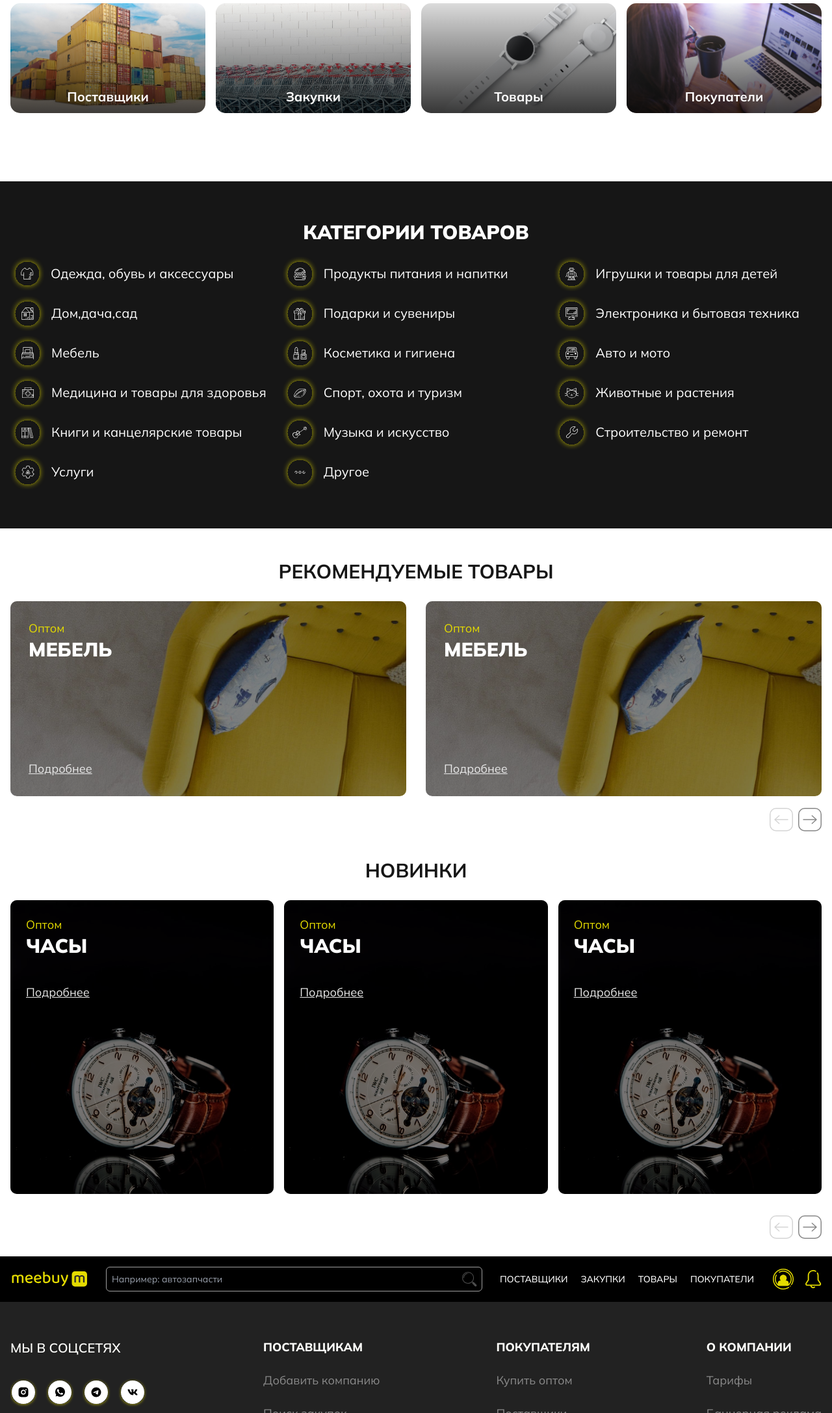
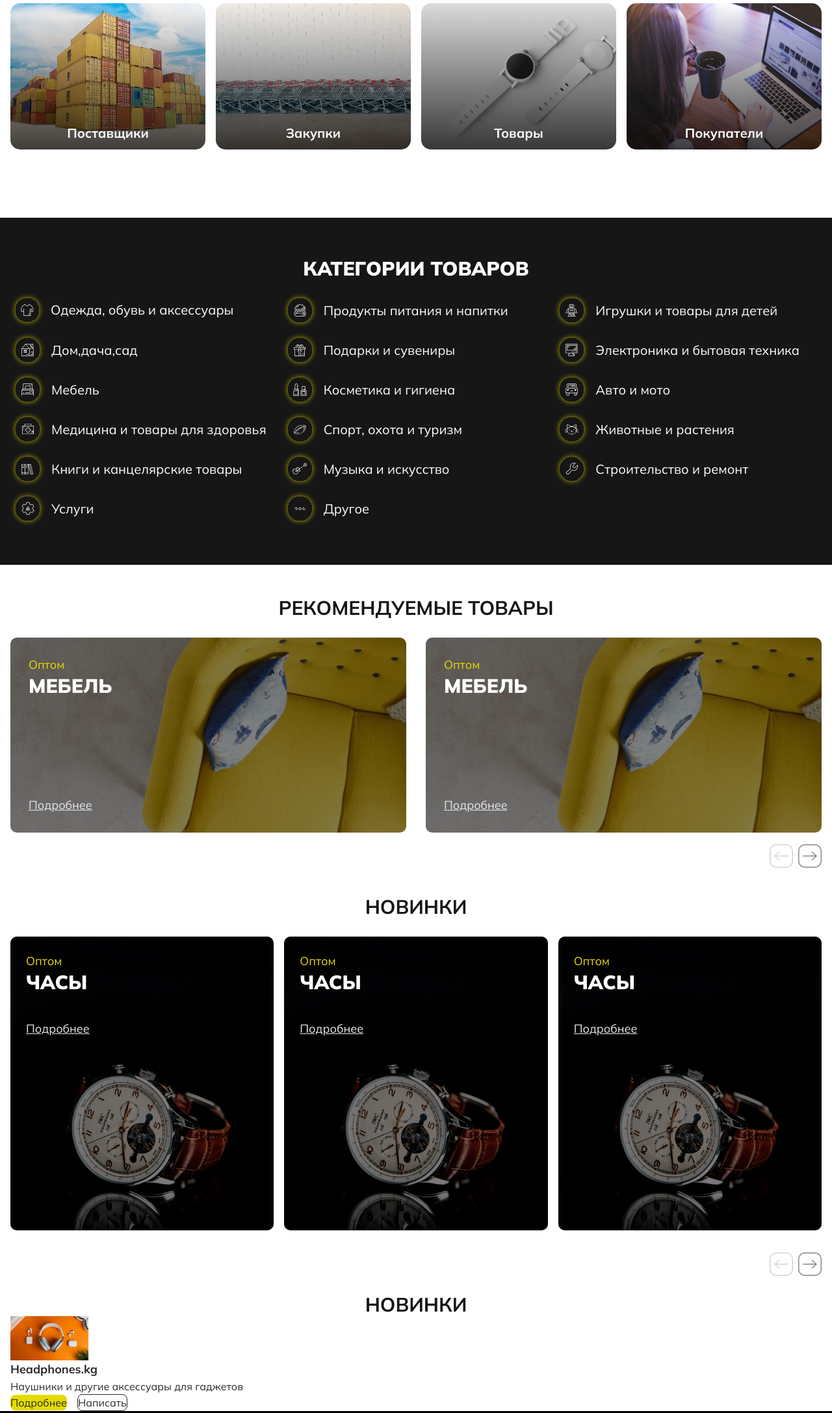
Before and after one commit to Bekjan02/meebuy, a website: page pages/home/home.html in a window 1280 px wide. Shown: the part 900-3074 px from the top of the page at 65% size. Drawn offline with nearby package versions, Linux system fonts and the light colour scheme; files that its build step writes are made by us from their sources.

Commit message:
edited the code for the backend

```diff
--- a/pages/home/home.html
+++ b/pages/home/home.html
@@ -155,16 +155,20 @@
       <div class="container">
         <div class="grid grid-cols-2 gap-4 lg-md:grid-cols-4">
           <div class="activities suppliers">
-            <h2 class="text-xl font-bold text-white relative">Поставщики</h2>
+            <img class="absolute top-0 left-0" src="../../assets/images/home/suppliers.jpg" alt="">
+            <h2 class="text-xl font-bold text-white relative z-[1]">Поставщики</h2>
           </div>
           <div class="activities purchases">
-            <h2 class="text-xl font-bold text-white relative">Закупки</h2>
+            <img class="absolute top-0 left-0" src="../../assets/images/home/purchases.jpg" alt="">
+            <h2 class="text-xl font-bold text-white relative z-[1]">Закупки</h2>
           </div>
           <div class="activities products">
-            <h2 class="text-xl font-bold text-white relative">Товары</h2>
+            <img class="absolute top-0 left-0" src="../../assets/images/home/products.jpg" alt="">
+            <h2 class="text-xl font-bold text-white relative z-[1]">Товары</h2>
           </div>
           <div class="activities buyers">
-            <h2 class="text-xl font-bold text-white relative">Покупатели</h2>
+            <img class="absolute top-0 left-0" src="../../assets/images/home/buyers.jpg" alt="">
+            <h2 class="text-xl font-bold text-white relative z-[1]">Покупатели</h2>
           </div>
         </div>
       </div>
@@ -288,7 +292,9 @@
         <div class="swiper recommended__slider mt-7">
           <div class="swiper-wrapper">
             <div class="swiper-slide">
-              <div class="recommended__slide text-white p-4 xl:p-7">
+              <div class="recommended__slide relative text-white p-4 xl:p-7">
+                <img class="absolute top-0 left-0 w-full h-full object-cover -z-[1]"
+                  src="../../assets/images/home/recommended-slider.jpg" alt="">
                 <div class="slide__content flex flex-col justify-between h-full">
                   <div>
                     <span class="text-logo-color sm:text-lg">Оптом</span>
@@ -299,7 +305,9 @@
               </div>
             </div>
             <div class="swiper-slide">
-              <div class="recommended__slide text-white p-4 xl:p-7">
+              <div class="recommended__slide relative text-white p-4 xl:p-7">
+                <img class="absolute top-0 left-0 w-full h-full object-cover -z-[1]"
+                  src="../../assets/images/home/recommended-slider.jpg" alt="">
                 <div class="slide__content flex flex-col justify-between h-full">
                   <div>
                     <span class="text-logo-color sm:text-lg">Оптом</span>
@@ -310,7 +318,9 @@
               </div>
             </div>
             <div class="swiper-slide">
-              <div class="recommended__slide text-white p-4 xl:p-7">
+              <div class="recommended__slide relative text-white p-4 xl:p-7">
+                <img class="absolute top-0 left-0 w-full h-full object-cover -z-[1]"
+                  src="../../assets/images/home/recommended-slider.jpg" alt="">
                 <div class="slide__content flex flex-col justify-between h-full">
                   <div>
                     <span class="text-logo-color sm:text-lg">Оптом</span>
@@ -321,18 +331,9 @@
               </div>
             </div>
             <div class="swiper-slide">
-              <div class="recommended__slide text-white p-4 xl:p-7">
-                <div class="slide__content flex flex-col justify-between h-full">
-                  <div>
-                    <span class="text-logo-color sm:text-lg">Оптом</span>
-                    <h2 class="uppercase text-base font-black sm:text-3xl">Мебель</h2>
-                  </div>
-                  <a href="" class="underline text-[#E8E8E8] sm:text-lg w-fit">Подробнее</a>
-                </div>
-              </div>
-            </div>
-            <div class="swiper-slide">
-              <div class="recommended__slide text-white p-4 xl:p-7">
+              <div class="recommended__slide relative text-white p-4 xl:p-7">
+                <img class="absolute top-0 left-0 w-full h-full object-cover -z-[1]"
+                  src="../../assets/images/home/recommended-slider.jpg" alt="">
                 <div class="slide__content flex flex-col justify-between h-full">
                   <div>
                     <span class="text-logo-color sm:text-lg">Оптом</span>
@@ -357,7 +358,9 @@
         <div class="swiper new__slider mt-7">
           <div class="swiper-wrapper">
             <div class="swiper-slide">
-              <div class="new__slide p-4 lg-md:p-6">
+              <div class="new__slide relative p-4 lg-md:p-6">
+                <img class="absolute top-0 left-0 w-full h-full object-cover -z-[1]"
+                  src="../../assets/images/home/new-slider.jpg" alt="">
                 <div class="relative flex flex-col justify-between h-full lg-md:block">
                   <div>
                     <span class="text-logo-color text-base sm:text-lg">Оптом</span>
@@ -370,7 +373,9 @@
               </div>
             </div>
             <div class="swiper-slide">
-              <div class="new__slide p-4 lg-md:p-6">
+              <div class="new__slide relative p-4 lg-md:p-6">
+                <img class="absolute top-0 left-0 w-full h-full object-cover -z-[1]"
+                  src="../../assets/images/home/new-slider.jpg" alt="">
                 <div class="relative flex flex-col justify-between h-full lg-md:block">
                   <div>
                     <span class="text-logo-color text-base sm:text-lg">Оптом</span>
@@ -383,7 +388,9 @@
               </div>
             </div>
             <div class="swiper-slide">
-              <div class="new__slide p-4 lg-md:p-6">
+              <div class="new__slide relative p-4 lg-md:p-6">
+                <img class="absolute top-0 left-0 w-full h-full object-cover -z-[1]"
+                  src="../../assets/images/home/new-slider.jpg" alt="">
                 <div class="relative flex flex-col justify-between h-full lg-md:block">
                   <div>
                     <span class="text-logo-color text-base sm:text-lg">Оптом</span>
@@ -396,7 +403,9 @@
               </div>
             </div>
             <div class="swiper-slide">
-              <div class="new__slide p-4 lg-md:p-6">
+              <div class="new__slide relative p-4 lg-md:p-6">
+                <img class="absolute top-0 left-0 w-full h-full object-cover -z-[1]"
+                  src="../../assets/images/home/new-slider.jpg" alt="">
                 <div class="relative flex flex-col justify-between h-full lg-md:block">
                   <div>
                     <span class="text-logo-color text-base sm:text-lg">Оптом</span>
@@ -409,7 +418,24 @@
               </div>
             </div>
             <div class="swiper-slide">
-              <div class="new__slide p-4 lg-md:p-6">
+              <div class="new__slide relative p-4 lg-md:p-6">
+                <img class="absolute top-0 left-0 w-full h-full object-cover -z-[1]"
+                  src="../../assets/images/home/new-slider.jpg" alt="">
+                <div class="relative flex flex-col justify-between h-full lg-md:block">
+                  <div>
+                    <span class="text-logo-color text-base sm:text-lg">Оптом</span>
+                    <h2 class="text-base text-white uppercase font-black sm:text-3xl">Часы</h2>
+                  </div>
+                  <div class=" lg-md:mt-10">
+                    <a href="" class="underline text-[#E8E8E8] sm:text-lg w-fit">Подробнее</a>
+                  </div>
+                </div>
+              </div>
+            </div>
+            <div class="swiper-slide">
+              <div class="new__slide relative p-4 lg-md:p-6">
+                <img class="absolute top-0 left-0 w-full h-full object-cover -z-[1]"
+                  src="../../assets/images/home/new-slider.jpg" alt="">
                 <div class="relative flex flex-col justify-between h-full lg-md:block">
                   <div>
                     <span class="text-logo-color text-base sm:text-lg">Оптом</span>
@@ -431,7 +457,22 @@
     <!-- new companies -->
     <section class="new__companies mt-24">
       <div class="container">
-
+        <h2 class="section__title text-lg md:text-2xl xl:text-3xl">новинки</h2>
+        <div class="grid grid-cols-1 gap-4">
+          <div class="relative">
+            <div class="max-w-[120px] max-h-[120px] overflow-hidden">
+              <img src="../../assets/images/home/new-companies-logo.jpg" alt="">
+            </div>
+            <div class="text-dark-logo">
+              <h2 class="text-lg font-bold">Headphones.kg</h2>
+              <p class="text-base font-normal">Наушники и другие аксессуары для гаджетов</p>
+              <div class="flex items-center gap-4">
+                <button class="btn-filled">Подробнее</button>
+                <button class="btn-outlined">Написать</button>
+              </div>
+            </div>
+          </div>
+        </div>
       </div>
     </section>
   </main>
--- a/pages/home/index.css
+++ b/pages/home/index.css
@@ -48,7 +48,7 @@
 }
 
 .home .business__segments .activities {
-  aspect-ratio: 16 / 9;
+  aspect-ratio: 8 / 6;
   border-radius: 15px;
   overflow: hidden;
   position: relative;
@@ -60,12 +60,19 @@
   transition: all 0.5s ease; /* Плавное изменение размера фона */
 }
 
-.home .business__segments .activities:hover {
-  background-size: 110%;
+.home .business__segments .activities img {
+  transition: all .3s ease;
+  height: 100%;
+  width: 100%;
 }
 
-.home .business__segments .activities::before {
-  content: '';
+.home .business__segments .activities:hover img {
+  background-size: 110%;
+  transform: scale(1.2);
+}
+
+.home .business__segments .activities::after {
+    content: '';
     display: block;
     width: 100%;
     height: 100%;
@@ -77,28 +84,8 @@
     background: linear-gradient(180deg, rgba(0, 0, 0, 0) 0%, rgba(0, 0, 0, 0.75) 100%);
 }
 
-.home .business__segments .suppliers {
-  background: url(../../assets/images/home/suppliers.jpg) center no-repeat;
-  background-size: 100%;
-}
-.home .business__segments .purchases {
-  background: url(../../assets/images/home/purchases.jpg) center no-repeat;
-  background-size: 100%;
-}
-.home .business__segments .products {
-  background: url(../../assets/images/home/products.jpg) center no-repeat;
-  background-size: 100%;
-}
-.home .business__segments .buyers {
-  background: url(../../assets/images/home/buyers.jpg) center no-repeat;
-  background-size: 100%;
-}
-
 /* recommended products slider */
 .home .recommended__slide {
-  background: url(../../assets/images/home/recommended-slider.jpg) center no-repeat;
-  background-size: cover;
-  position: relative;
   aspect-ratio: 16 / 9;
   border-radius: 10px;
   overflow: hidden;
@@ -157,10 +144,7 @@
 /* new products slider */
 
 .home .new__slide {
-  background: url(../../assets/images/home/new-slider.jpg) center no-repeat;
-  background-size: cover;
-  position: relative;
-  aspect-ratio: 6 / 8;
+  aspect-ratio: 6 / 9;
   border-radius: 10px;
   overflow: hidden;
   width: 100%;
```
Also changed, not shown: assets/images/home/new-companies-logo.jpg (added).
